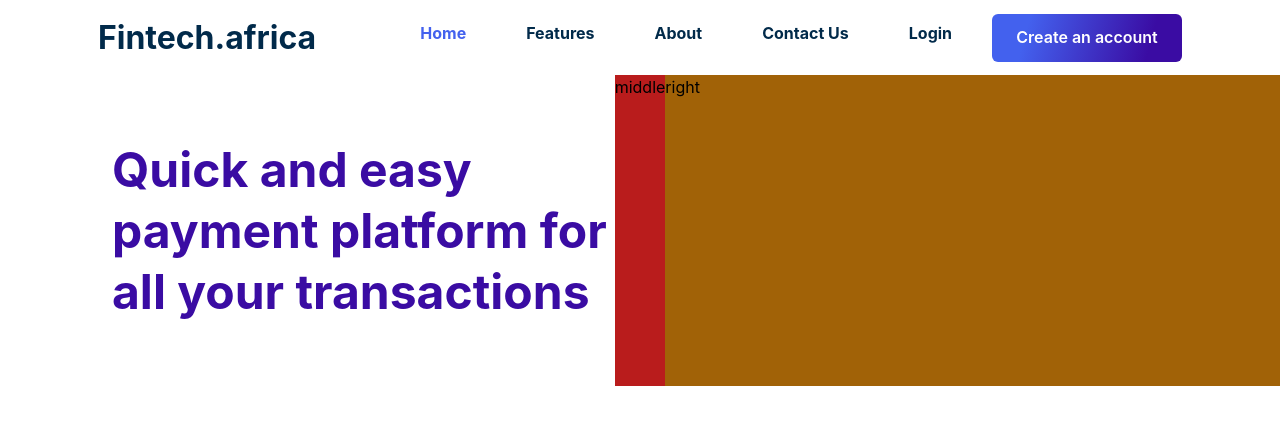
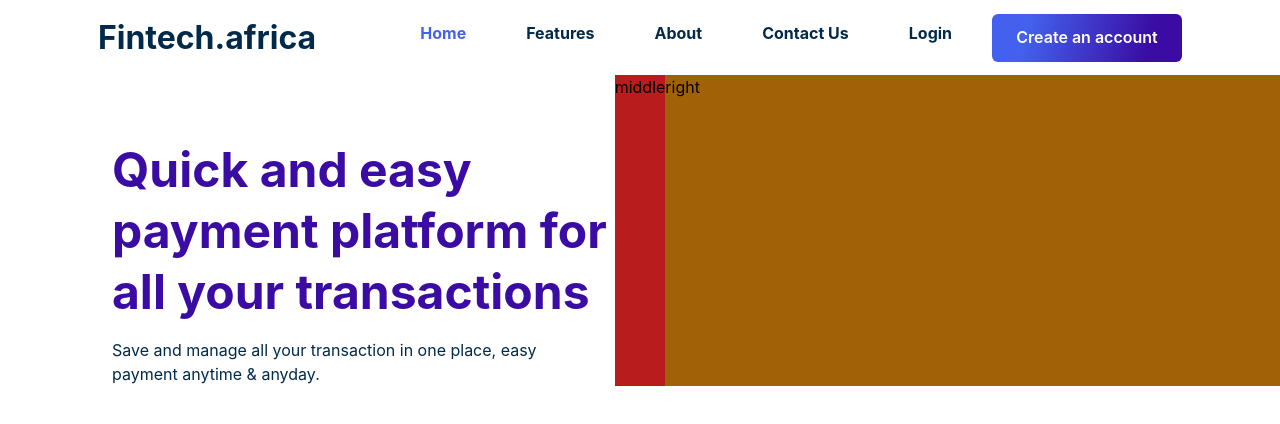
Before and after one commit to Danny4life/fintech.africa, a React (Vite) app: page /homepage in a window 1280 px wide. Shown: the top 424 px of the page. Built offline with nearby package versions, Linux system fonts and the light colour scheme.

Commit message:
add paragraph to section

```diff
--- a/src/pages/landing-page/Homepage.jsx
+++ b/src/pages/landing-page/Homepage.jsx
@@ -15,7 +15,18 @@ const Homepage = () => {
                 <section className=" md:flex">
                     <div className="md:flex-1">
                         <div className="non-italic">
-                            <h1 className="font-normal text-2xl leading-7 ml-6 md:font-bold md:text-5xl md:leading-[3.813rem] md:ml-24 text-[#3A0CA3] md:w-[90%] md:py-16 md:px-4">Quick and easy payment platform for all your transactions</h1>
+                            <h1 className="font-normal text-2xl leading-7 ml-6 mb-4 md:text-3xl
+                            lg:font-bold lg:text-5xl lg:leading-[3.813rem] lg:ml-24
+                            text-[#3A0CA3] lg:w-[90%] lg:pt-16 lg:pl-4"
+                            >
+                                Quick and easy payment platform for all your transactions
+                            </h1>
+
+                            <p className="ml-6
+                            lg:w-[70%] lg:font-normal lg:text-base lg:leading-6 text-[#012A4A] lg:ml-28">
+                                Save and manage all your transaction in one place, easy payment
+                                anytime & anyday.
+                            </p>
                         </div>
                     </div>
                     <div className="md:flex-2 md:bg-red-700">middle</div>
```
